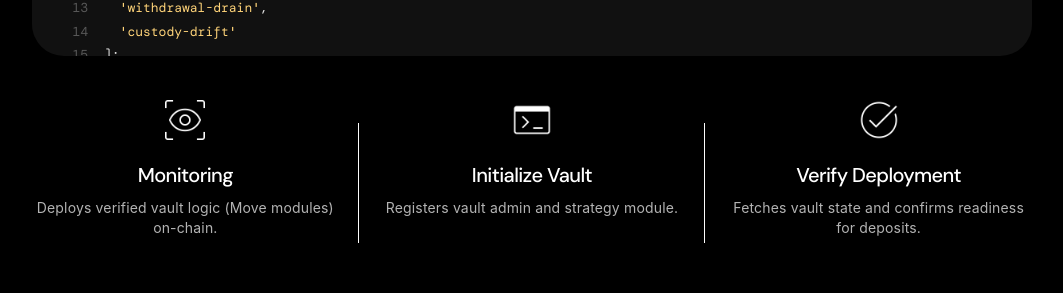
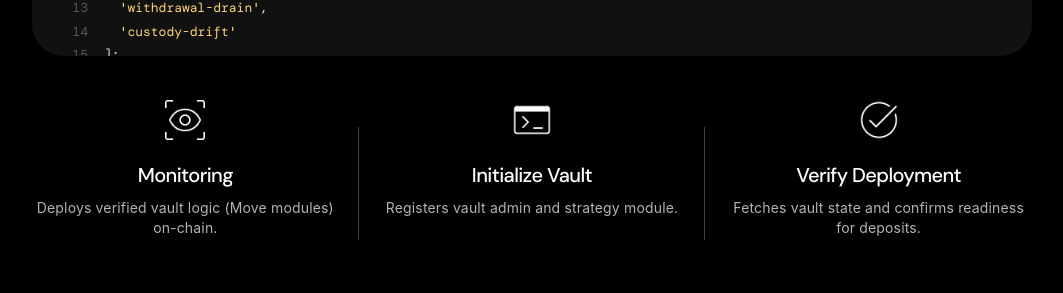
Before and after one commit to truthseeking2201/NODO-Final-B2B-Landing-Page, a React (Vite) app: page / in a window 1280 px wide. Shown: the part 3779-4072 px from the top of the page, without its empty margins (108-1171 px from the left). Built offline with nearby package versions, Linux system fonts and the light colour scheme; no server answers; a web font is replaced by a local one.

Commit message:
Adjust deployment divider styling

```diff
--- a/src/components/sections/SimpleDeploymentSection.tsx
+++ b/src/components/sections/SimpleDeploymentSection.tsx
@@ -146,7 +146,7 @@ export default function SimpleDeploymentSection() {
                 {showDivider ? (
                   <span
                     aria-hidden="true"
-                    className="pointer-events-none absolute -right-5 top-1/2 hidden h-[120px] w-px -translate-y-1/2 deployment-divider md:block"
+                    className="pointer-events-none absolute -right-5 top-1/2 hidden h-[112.524px] w-px -translate-y-1/2 deployment-divider md:block"
                   />
                 ) : null}
               </article>
--- a/src/styles/globals.css
+++ b/src/styles/globals.css
@@ -223,7 +223,9 @@
   }
 
   .deployment-divider {
-    background: linear-gradient(270deg, rgba(255, 255, 255, 0.00) 0%, #FFF 50.48%, rgba(255, 255, 255, 0.00) 100%);
+    width: 1px;
+    border-radius: 999px;
+    background: linear-gradient(90deg, rgba(67, 68, 74, 0) 0%, #43444A 50%, rgba(67, 68, 74, 0) 100%);
     filter: blur(0.5px);
   }
 }
```
